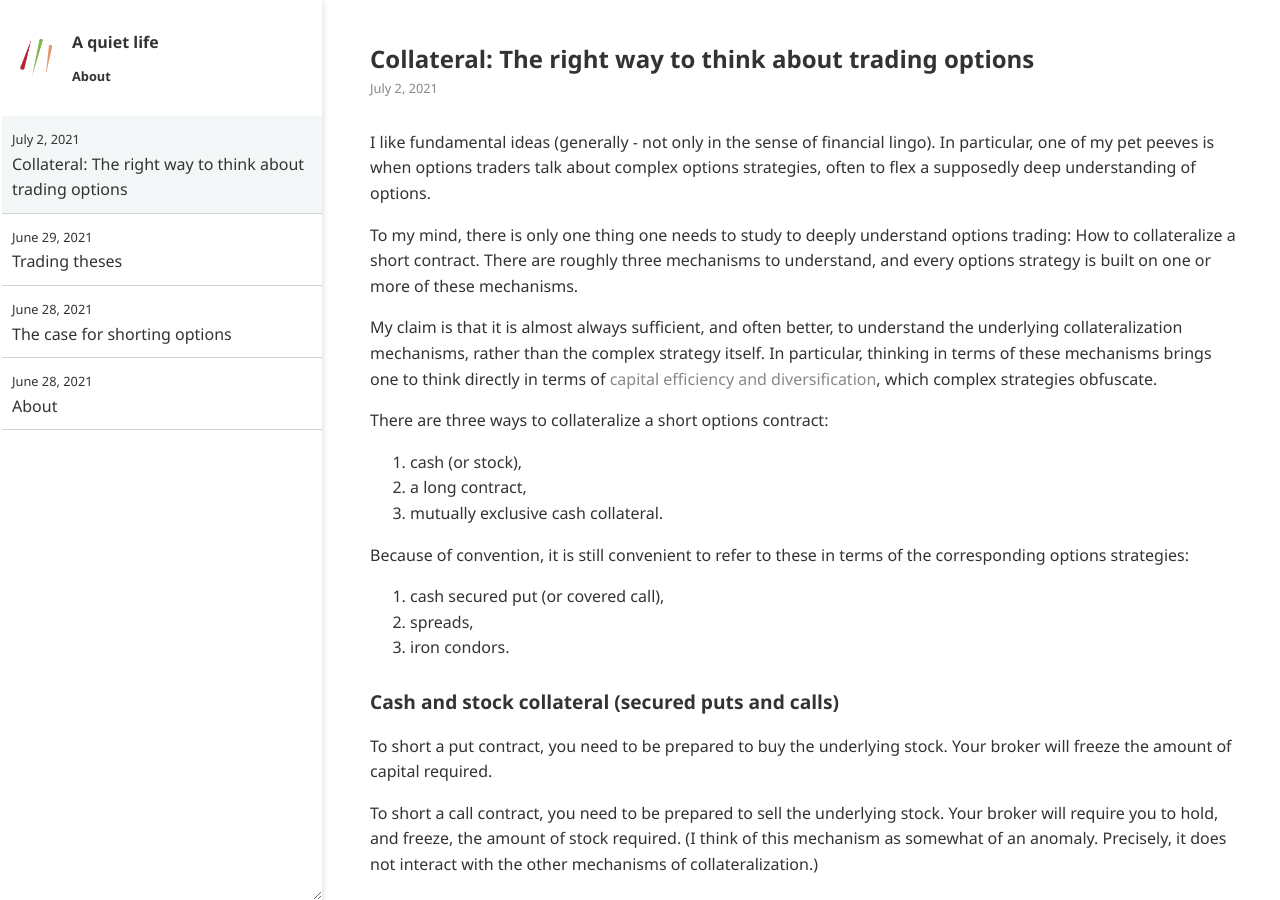
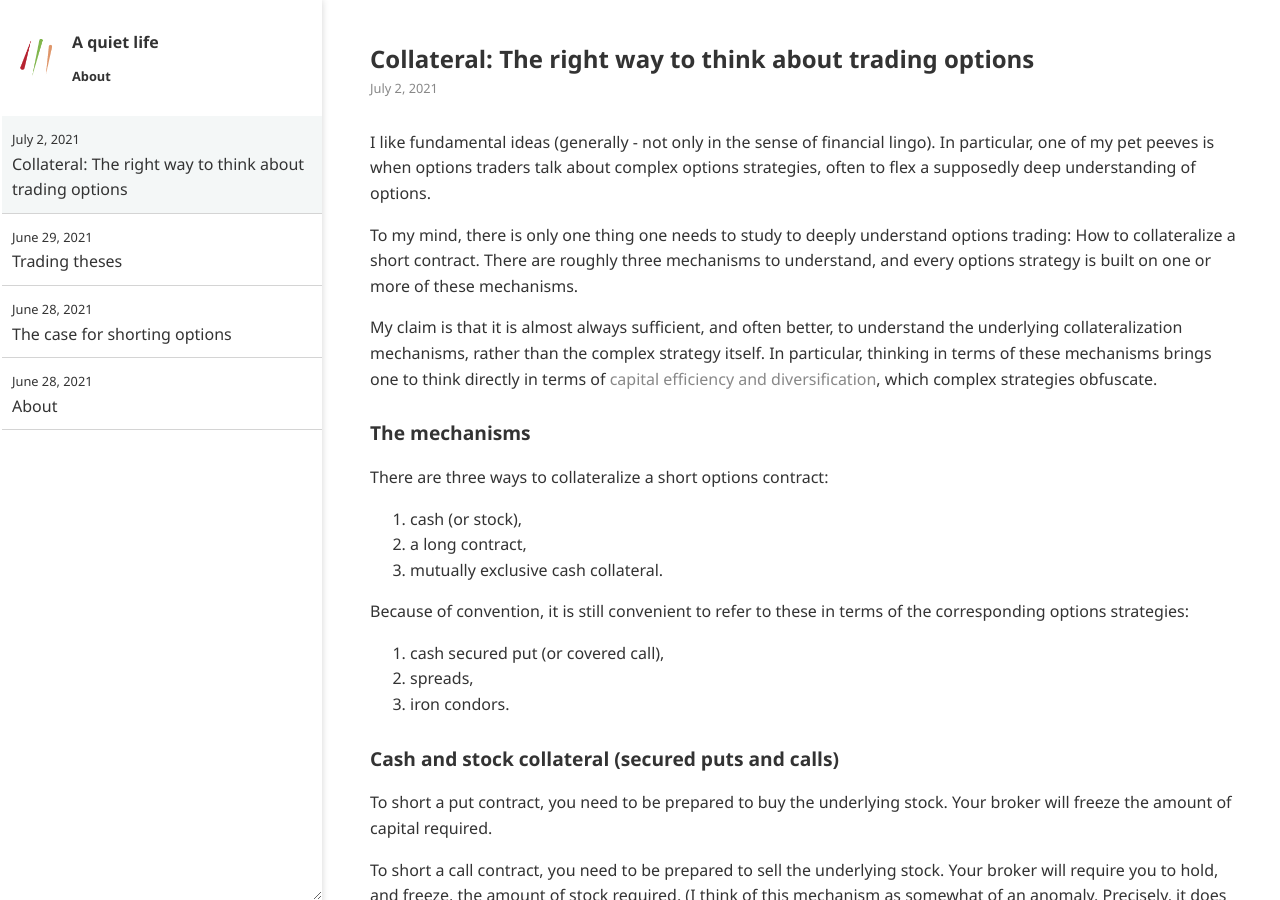
Before and after one commit to ansyblenetwork/aquietlife, a Jekyll site: the page built from _posts/2021-07-02-collateral.md, in a window 1280 px wide and 900 px high. Built offline with Jekyll 4.4.1, drawn with Linux system fonts in a browser that asks for light colours.

Commit message:
Update 2021-07-02-collateral.md

```diff
--- a/_posts/2021-07-02-collateral.md
+++ b/_posts/2021-07-02-collateral.md
@@ -9,6 +9,8 @@ To my mind, there is only one thing one needs to study to deeply understand opti
 My claim is that it is almost always sufficient, and often better, to understand the underlying collateralization mechanisms, rather than the complex strategy itself. In particular, thinking in terms of these mechanisms brings one to think directly in terms of [capital efficiency and diversification]({% post_url 2021-06-29-trading-theses %}), which complex strategies obfuscate.
 
 
+
+### The mechanisms
 
 There are three ways to collateralize a short options contract:
 
```
